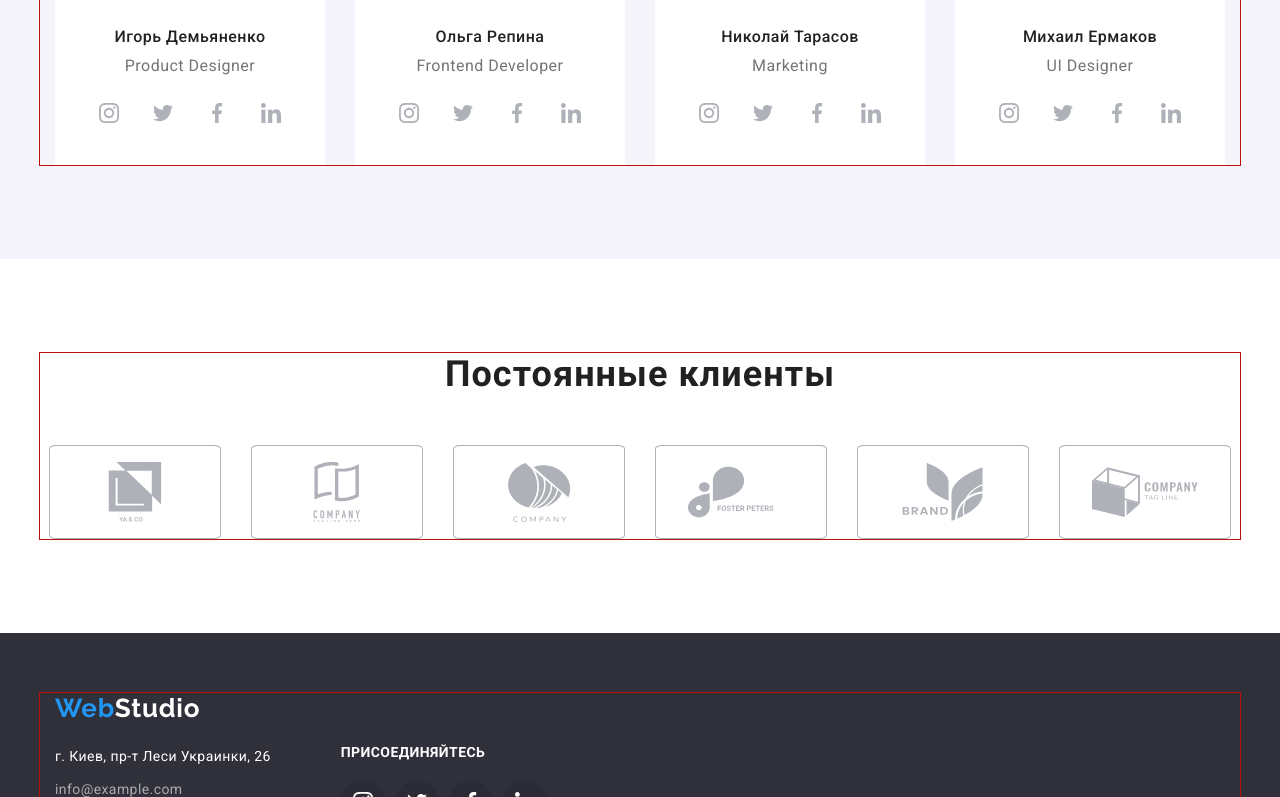
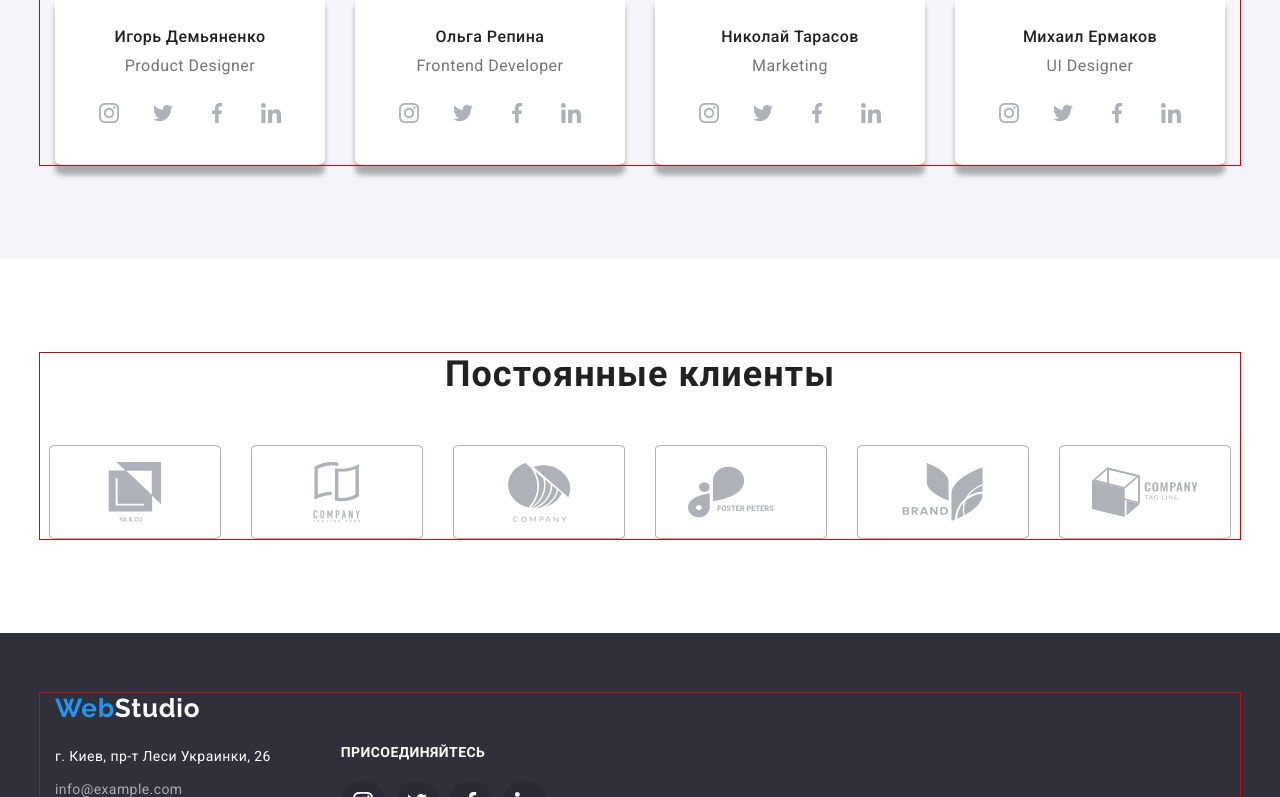
Before and after one commit to 7Oni7/goit-markup-hw-04, a plain HTML site: page index.html in a window 1280 px wide. Shown: the part 2140-2937 px from the top of the page. Drawn offline with nearby package versions, Linux system fonts and the light colour scheme.

Commit message:
бордер радиус длбавил

```diff
--- a/css/styles.css
+++ b/css/styles.css
@@ -288,6 +288,11 @@ img {
     padding-top: 30px;
     padding-bottom: 30px;
     background-color: var(--title-text-color);
+
+    border-bottom-width: 5px;
+    border-bottom-left-radius: 3%;
+    border-bottom-right-radius: 3%;
+    box-shadow: 0px 10px 5px 0px rgba(0, 0, 0, 0.3);
 }
 
 .staff-subtitle {
```
